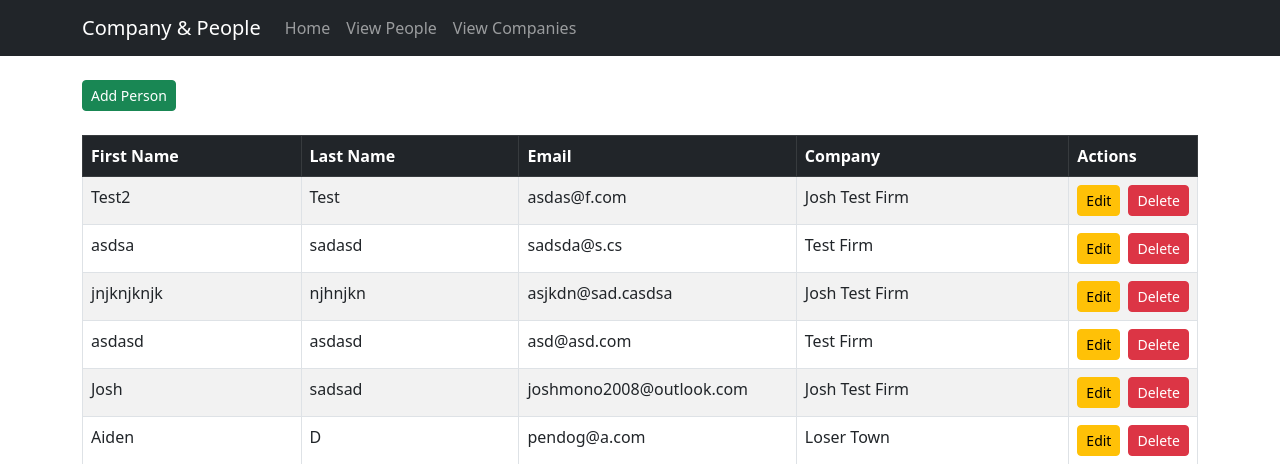
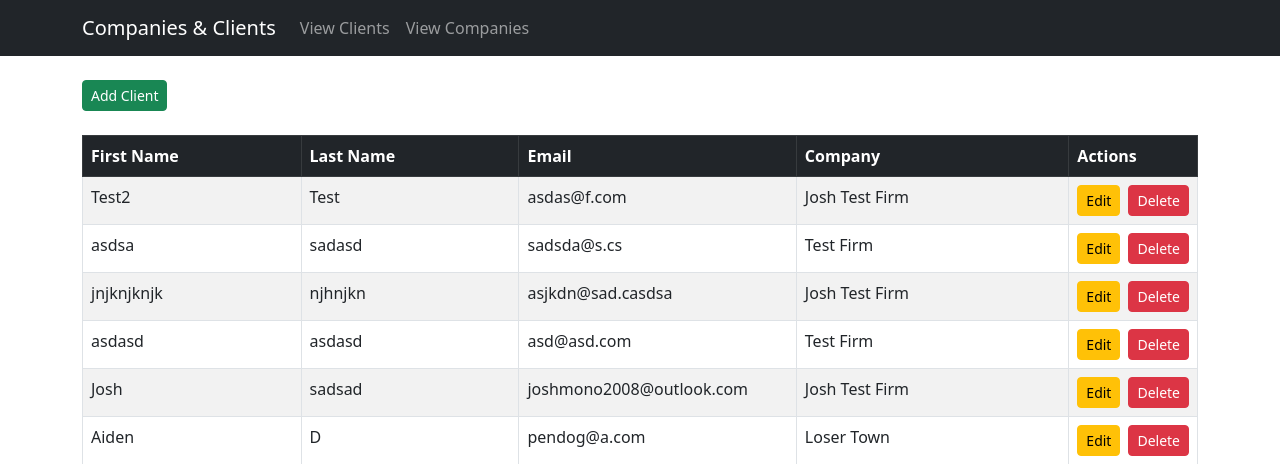
Before and after one commit to JoshMono/Christmas-Project, a Django app: page /view_people/ in a window 1280 px wide. Shown: the top 464 px of the page. Run offline with Django 5.2, Linux system fonts and the light colour scheme; data comes from the database, SQL or seed files in the repository; both versions use the stored data as it was after the commit.

Commit message:
Simple changes

```diff
--- a/web_app/templates/web_app/create_person.html
+++ b/web_app/templates/web_app/create_person.html
@@ -9,7 +9,7 @@
 
     <form action="" method="POST" class="p-4 border rounded shadow-sm">
         {% csrf_token %}
-        <h3>Person</h3>
+        <h3 style="margin-bottom: 10px;">Client</h3>
         <div class="mb-3">
             {{form}}
         </div>
--- a/web_app/templates/web_app/layout.html
+++ b/web_app/templates/web_app/layout.html
@@ -10,14 +10,13 @@
 <body>
     <nav class="navbar navbar-expand-lg navbar-dark bg-dark">
         <div class="container">
-            <a class="navbar-brand" href="{% url 'index' %}">Company & People</a>
+            <a class="navbar-brand" href="{% url 'index' %}">Companies & Clients</a>
             <button class="navbar-toggler" type="button" data-bs-toggle="collapse" data-bs-target="#navbarNav">
                 <span class="navbar-toggler-icon"></span>
             </button>
             <div class="collapse navbar-collapse" id="navbarNav">
                 <ul class="navbar-nav">
-                    <li class="nav-item"><a class="nav-link" href="{% url 'index' %}">Home</a></li>
-                    <li class="nav-item"><a class="nav-link" href="{% url 'view_people' %}">View People</a></li>
+                    <li class="nav-item"><a class="nav-link" href="{% url 'view_people' %}">View Clients</a></li>
                     <li class="nav-item"><a class="nav-link" href="{% url 'view_companies' %}">View Companies</a></li>
                 </ul>
             </div>
--- a/web_app/templates/web_app/view_companies.html
+++ b/web_app/templates/web_app/view_companies.html
@@ -14,7 +14,7 @@
             <tr>
                 <th style="width: 60%;">Name</th>
                 <th style="width: 25%;">Industry</th>
-                <th style="width: 20%;">Employees</th>
+                <th style="width: 20%;">Clients</th>
                 <th class="w-auto">Actions</th>
             </tr>
         </thead>
--- a/web_app/templates/web_app/view_company.html
+++ b/web_app/templates/web_app/view_company.html
@@ -62,7 +62,7 @@
 </div>
 
 <form action="" method="POST" class="p-4 border rounded shadow-sm">
-    <h3>Add Person</h1>
+    <h3>Add Client</h1>
     {% csrf_token %}
     <div class="mb-3">
         {{ link_person_to_company_form }}
--- a/web_app/templates/web_app/view_people.html
+++ b/web_app/templates/web_app/view_people.html
@@ -2,11 +2,11 @@
 
 {% load static %}
 
-{% block title %}View People{% endblock %}
+{% block title %}View Clients{% endblock %}
 
 {% block content %}
 
-<a class="btn btn-success btn-sm" href="/create_person">Add Person</a>
+<a class="btn btn-success btn-sm" href="/create_person">Add Client</a>
 
 <div class="table-responsive">
     <table class="table table-striped table-bordered mt-4">
--- a/web_app/views.py
+++ b/web_app/views.py
@@ -78,7 +78,8 @@ def view_companies(request):
 def view_company(request, company_id):
     company = Company.objects.get(id=company_id)
     people = company.person_set.all()
-    all_people = Person.objects.exclude(company=company)
+    all_people = Person.objects.filter(company=None)
+
     context = {}
     context["company"] = company
     context["people"] = people
```
Also changed, not shown: web_app/templates/web_app/login.html (added, +9 -0 lines), db.sqlite3, web_app/forms.py (line endings or trailing spaces), web_app/models.py (line endings or trailing spaces).
